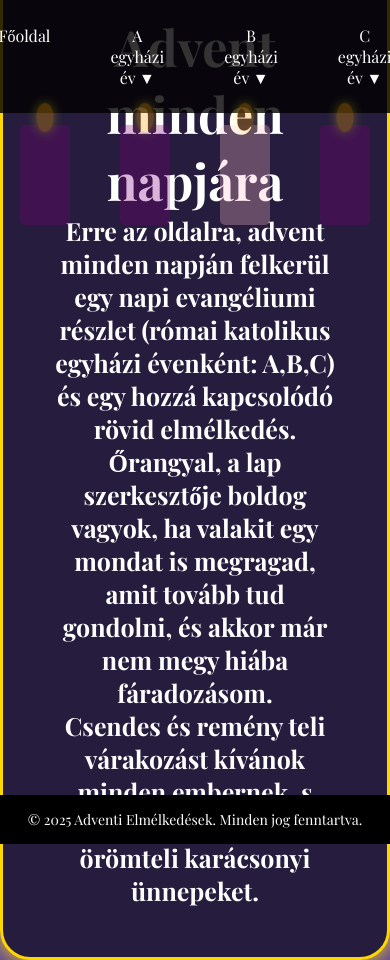
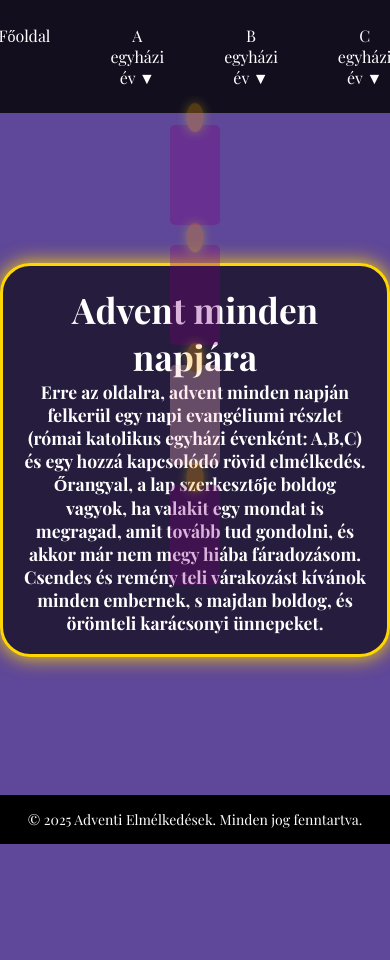
Before and after one commit to Misi262/Adventi-napok, a plain HTML site: page index.html in a window 390 px wide. After the commit the page ends 844 px from the top, so only its background shows below. Drawn offline with nearby package versions, Linux system fonts and the light colour scheme.

Commit message:
index.html

```diff
--- a/index.html
+++ b/index.html
@@ -166,6 +166,30 @@
             0% { transform: translateX(-50%) scale(1); opacity: 0.8; }
             100% { transform: translateX(-50%) scale(1.2); opacity: 1; }
         }
+        /* Mobil nézet (max. 600px széles képernyőkre) */
+@media (max-width: 600px) {
+    .container {
+        font-size: 1rem; /* Kisebb betűméret mobilon */
+        padding: 10px; /* Kisebb belső tér */
+    }
+
+    .gyertyak-container {
+        flex-direction: column; /* Gyertyák függőlegesen helyezkedjenek el kis képernyőn */
+        gap: 10px; /* Kisebb távolság a gyertyák között */
+    }
+}
+
+/* Tabletes nézet (max. 1024px széles kijelzőkre) */
+@media (max-width: 1024px) {
+    .container {
+        font-size: 1.1rem;
+        padding: 20px;
+    }
+
+    .gyertyak-container {
+        gap: 20px;
+    }
+}
     </style>
 </head>
 <body>
```
